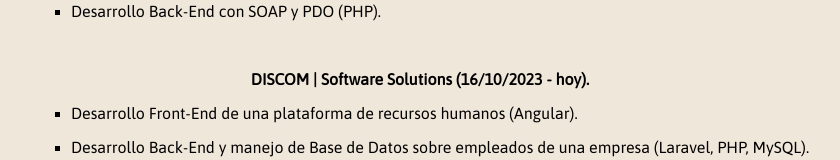
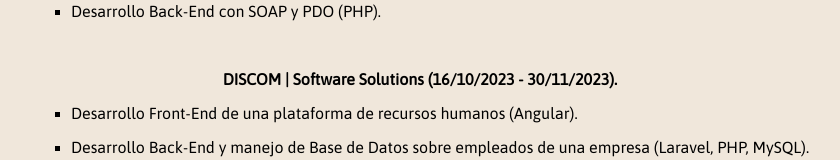
Before and after one commit to AlanGPrado/owless, an Angular app: page /experiencia in a window 1280 px wide. Shown: the part 1251-1411 px from the top of the page, without its empty margins (220-1060 px from the left). Built offline with nearby package versions, Linux system fonts and the light colour scheme.

Commit message:
30/11/2023-updated-info

```diff
--- a/src/app/components/home/home.component.html
+++ b/src/app/components/home/home.component.html
@@ -13,7 +13,7 @@
   <div>
     <h2>Presentaci&oacute;n</h2>
     <p>Alan es un programador full-stack que vive en Tampico, Tamps., M&eacute;xico, con un inter&eacute;s por el desarrollo web y m&oacute;vil.
-      Tiene 23 años y su mayor sueño es trabajar siendo programador remoto. Graduado de la UAT Tampico me inclin&eacute; por esta &aacute;rea de
+      Tiene 24 años y su mayor sueño es trabajar siendo programador remoto. Graduado de la UAT Tampico me inclin&eacute; por esta &aacute;rea de
     la programaci&oacute;n por ser de las mas accesibles y conf&iacute;o en que nunca cesar&eacute; de aprender.</p>
   </div>
 
--- a/src/app/pages/experiencia/experiencia.component.html
+++ b/src/app/pages/experiencia/experiencia.component.html
@@ -50,7 +50,7 @@
       </span>
       <br>
       <span>
-        <p class="job-title"><strong>DISCOM | Software Solutions (16/10/2023 - hoy).</strong></p>
+        <p class="job-title"><strong>DISCOM | Software Solutions (16/10/2023 - 30/11/2023).</strong></p>
         <ul>
           <li class="job-description">
             <p>Desarrollo Front-End de una plataforma de recursos humanos (Angular).</p>
```
